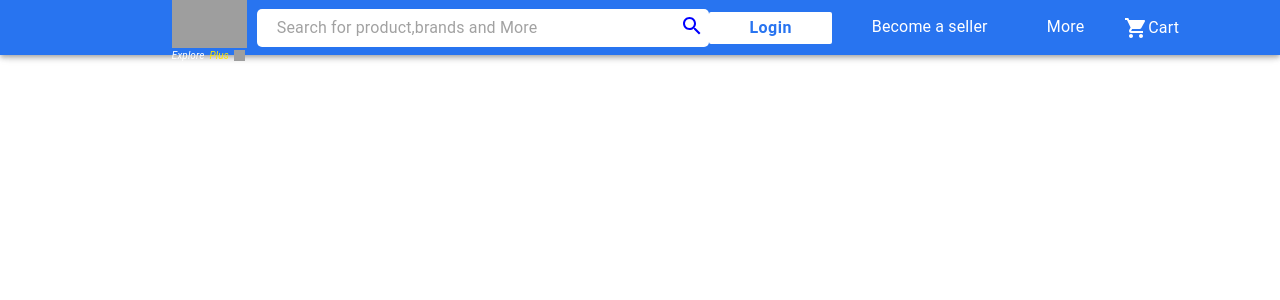
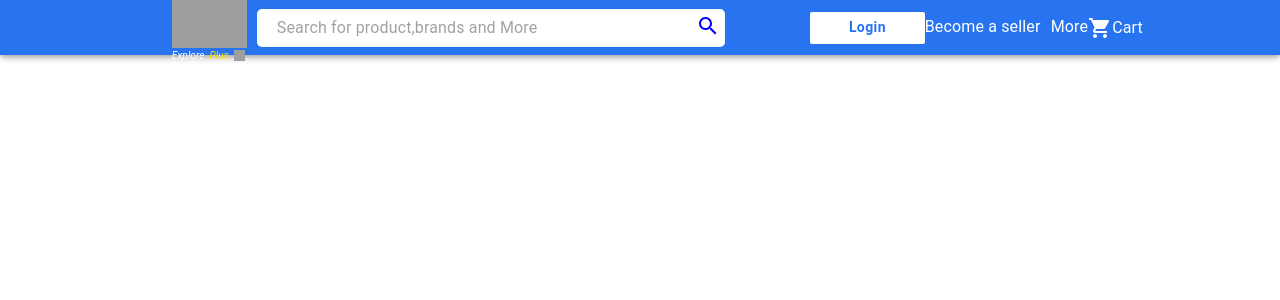
Before and after one commit to shivamgupta002/Flipkart-frontend, a React (Create React App) app in the folder client/: page /product/1 in a window 1280 px wide. Shown: the top 300 px of the page. Built offline with nearby package versions, Linux system fonts and the light colour scheme; no server answers; grey boxes are pictures that could not be loaded.

Commit message:
Navbar Responsive

```diff
--- a/client/src/components/Header/CustomButtons.jsx
+++ b/client/src/components/Header/CustomButtons.jsx
@@ -6,21 +6,25 @@ import { DataContext } from "../../context/DataProvider";
 import LoginDialog from "../Login/LoginDialog";
 import Profile from "./Profile";
 
-const Wrapper = styled(Box)`
-  display: flex;
-  margin: 0 3% 0 auto;
+const Wrapper = styled(Box)(({ theme }) => ({
+  display: "flex",
+  margin: "0 3% 0 auto",
+  " & >*": {
+    marginRight: "40px",
+    fontSize: "16px",
+    alignItems: "center",
+  },
+  [theme.breakpoints.down("md")]: {
+    display: "block",
+  },
+}));
 
-  & > button,
-  & > p,
-  & > div {
-    margin-right: 40px;
-    font-size: 16px;
-    align-items: center;
-  }
-`;
-const Container = styled(Box)`
-  display: flex;
-`;
+const Container = styled(Box)(({ theme }) => ({
+  display: "flex",
+  [theme.breakpoints.down("md")]: {
+    display: "block",
+  },
+}));
 
 const LoginButton = styled(Button)`
   color: #2874f0;
@@ -35,7 +39,7 @@ const LoginButton = styled(Button)`
 // ####################################################################
 const CustomButtons = () => {
   const [open, setOpen] = useState(false);
-  const { account ,setAccount} = useContext(DataContext);
+  const { account, setAccount } = useContext(DataContext);
   const openDialog = () => {
     setOpen(true);
   };
--- a/client/src/components/Header/Header.jsx
+++ b/client/src/components/Header/Header.jsx
@@ -1,5 +1,17 @@
-import React from "react";
-import { AppBar, Toolbar, Box, styled, Typography } from "@mui/material";
+import React, { useState } from "react";
+import {
+  AppBar,
+  Toolbar,
+  Box,
+  styled,
+  Typography,
+  IconButton,
+  Drawer,
+  List,
+  ListItem,
+} from "@mui/material";
+import Menu from "@mui/icons-material/Menu";
+
 import Search from "./Search";
 import CustomButtons from "./CustomButtons";
 
@@ -26,6 +38,22 @@ const PlusImage = styled("img")({
   marginLeft: 5,
   marginTop: 2,
 });
+
+const CustomButtonWrapper = styled(Box)(({ theme }) => ({
+  margin: "0 5% 0 auto",
+  alignItem: "center",
+  [theme.breakpoints.down("md")]: {
+    display: "none",
+  },
+}));
+
+const MenuButton = styled(IconButton)(({ theme }) => ({
+  display: "none",
+  [theme.breakpoints.down("md")]: {
+    display: "block",
+  },
+}));
+
 // ------------------------------ Header --------------------------------------------
 const Header = () => {
   const logoUrl =
@@ -33,10 +61,33 @@ const Header = () => {
   const subUrl =
     "https://static-assets-web.flixcart.com/www/linchpin/fk-cp-zion/img/plus_aef861.png";
 
+  const [open, setOpen] = useState(false);
+  const handleOpen = () => {
+    setOpen(true);
+  };
+  const handleClose = () => {
+    setOpen(false);
+  };
+  const list = () => (
+    <Box onClick={handleClose}>
+      <List>
+        <ListItem button>
+          <CustomButtons />
+        </ListItem>
+      </List>
+    </Box>
+  );
+
   return (
     <>
       <StyleHeader>
         <Toolbar style={{ minHeight: "55px" }}>
+          <MenuButton color="inherit" onClick={handleOpen}>
+            <Menu />
+          </MenuButton>
+          <Drawer open={open} onClose={handleClose}>
+            {list()}
+          </Drawer>
           <Component to="/">
             <img src={logoUrl} alt="logo" style={{ width: "75px" }} />
             <Box style={{ display: "flex" }}>
@@ -50,7 +101,9 @@ const Header = () => {
             </Box>
           </Component>
           <Search />
-          <CustomButtons />
+          <CustomButtonWrapper>
+            <CustomButtons />
+          </CustomButtonWrapper>
         </Toolbar>
       </StyleHeader>
     </>
--- a/client/src/components/Header/Search.jsx
+++ b/client/src/components/Header/Search.jsx
@@ -5,7 +5,7 @@ const SearchContainer = styled(Box)`
   background: #fff;
   width: 38%;
   border-radius: 5px;
-  margin-left: 10px;
+  margin: 0 10px;
   display: flex;
 `;
 const InputSearchBase = styled(InputBase)`
```
